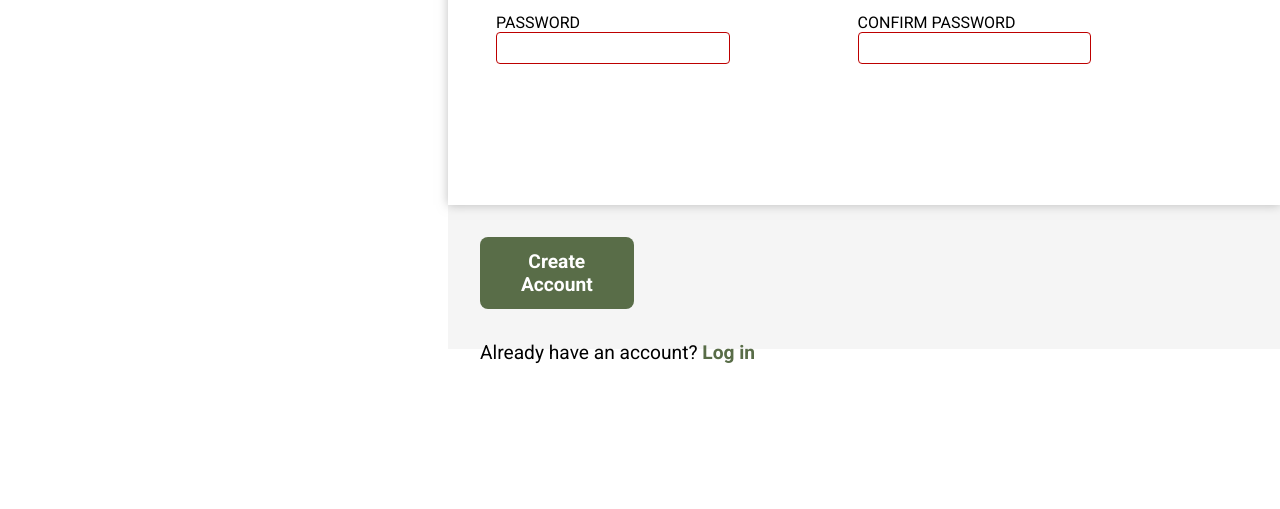
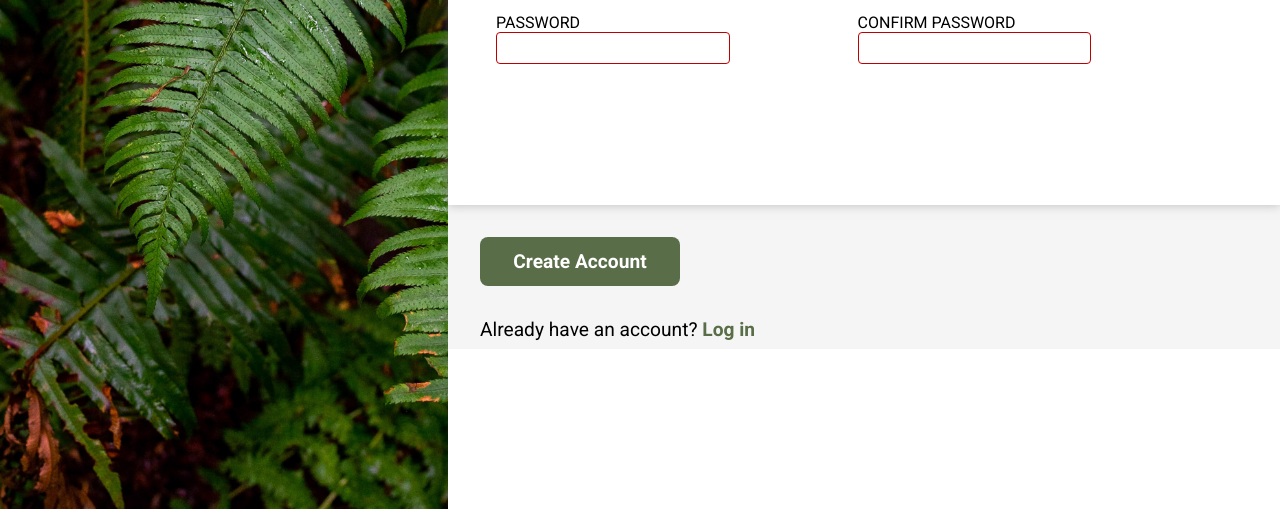
Before and after one commit to IsmailMohamed125/Sign-up-Form, a plain HTML site: page index.html in a window 1280 px wide. Shown: the part 451-960 px from the top of the page. Drawn offline with Linux system fonts and the light colour scheme; a web font is replaced by a local one.

Commit message:
Final style update

```diff
--- a/style.css
+++ b/style.css
@@ -76,7 +76,7 @@ body {
   font-weight: 600;
   font-size: 1.2rem;
   cursor: pointer;
-  width: 12vw;
+  width: 200px;
   margin: 2rem 2rem;
 }
 
```
Also changed, not shown: images/halie-west-25xggax4bSA-unsplash.jpg (added), images/odin-lined.png (added), images/template.png (added), 2 other files.
